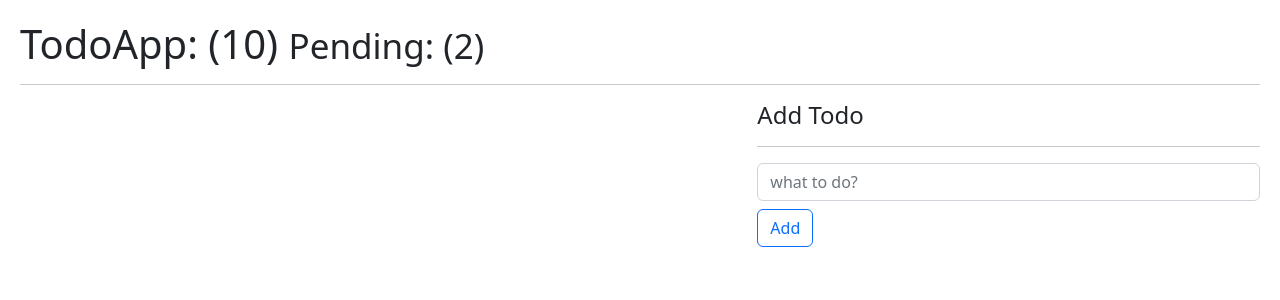
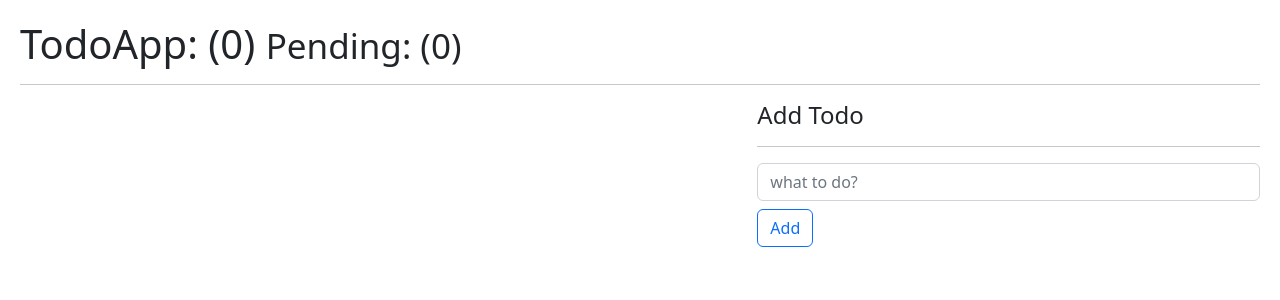
Before and after one commit to Alejoboga20/vite-hooks-expert, a React (Vite) app: page / in a window 1280 px wide. Shown: the top 300 px of the page. Built offline with nearby package versions, Linux system fonts and the light colour scheme.

Commit message:
custom hook for todos

```diff
--- a/src/08-useReducer/TodoApp.jsx
+++ b/src/08-useReducer/TodoApp.jsx
@@ -1,52 +1,15 @@
-import { useEffect, useReducer } from 'react';
+import { useTodos } from '../hooks';
 import { TodoAdd } from './TodoAdd';
 import { TodoList } from './TodoList';
-import { todoReducer } from './todoReducer';
-
-const initialState = [];
-
-const stateInitilizer = () => {
-	return JSON.parse(localStorage.getItem('todos')) || [];
-};
 
 export const TodoApp = () => {
-	const [todos, dispatchTodo] = useReducer(todoReducer, initialState, stateInitilizer);
-
-	const handleNewTodo = (todo) => {
-		const addTodoAction = {
-			type: '[TODO] - addTodo',
-			payload: todo,
-		};
-
-		dispatchTodo(addTodoAction);
-	};
-
-	const handleDeleteTodo = (id) => {
-		const deleteTodoAction = {
-			type: '[TODO] - removeTodo',
-			payload: id,
-		};
-
-		dispatchTodo(deleteTodoAction);
-	};
-
-	const handleToggleTodo = (id) => {
-		const toggleTodoAction = {
-			type: '[TODO] - toggleTodo',
-			payload: id,
-		};
-
-		dispatchTodo(toggleTodoAction);
-	};
-
-	useEffect(() => {
-		localStorage.setItem('todos', JSON.stringify(todos));
-	}, [todos]);
+	const { todos, todosCount, pendingTodos, handleNewTodo, handleDeleteTodo, handleToggleTodo } =
+		useTodos();
 
 	return (
 		<>
 			<h1>
-				TodoApp: (10) <small>Pending: (2)</small>
+				TodoApp: ({todosCount}) <small>Pending: ({pendingTodos})</small>
 			</h1>
 			<hr />
 
--- a/src/hooks/index.js
+++ b/src/hooks/index.js
@@ -1,3 +1,4 @@
+export { useTodos } from './useTodos';
 export { useCounter } from './useCounter';
 export { useFetch } from './useFetch';
 export { useForm } from './useForm';
--- /dev/null
+++ b/src/hooks/useTodos.js
@@ -0,0 +1,52 @@
+import { useEffect, useReducer } from 'react';
+import { todoReducer } from '../08-useReducer/todoReducer';
+
+const initialState = [];
+
+const stateInitilizer = () => {
+	return JSON.parse(localStorage.getItem('todos')) || [];
+};
+
+export const useTodos = () => {
+	const [todos, dispatchTodo] = useReducer(todoReducer, initialState, stateInitilizer);
+
+	const handleNewTodo = (todo) => {
+		const addTodoAction = {
+			type: '[TODO] - addTodo',
+			payload: todo,
+		};
+
+		dispatchTodo(addTodoAction);
+	};
+
+	const handleDeleteTodo = (id) => {
+		const deleteTodoAction = {
+			type: '[TODO] - removeTodo',
+			payload: id,
+		};
+
+		dispatchTodo(deleteTodoAction);
+	};
+
+	const handleToggleTodo = (id) => {
+		const toggleTodoAction = {
+			type: '[TODO] - toggleTodo',
+			payload: id,
+		};
+
+		dispatchTodo(toggleTodoAction);
+	};
+
+	useEffect(() => {
+		localStorage.setItem('todos', JSON.stringify(todos));
+	}, [todos]);
+
+	return {
+		todos,
+		todosCount: todos.length,
+		pendingTodos: todos.filter((todo) => todo.done === false).length,
+		handleNewTodo,
+		handleDeleteTodo,
+		handleToggleTodo,
+	};
+};
```
